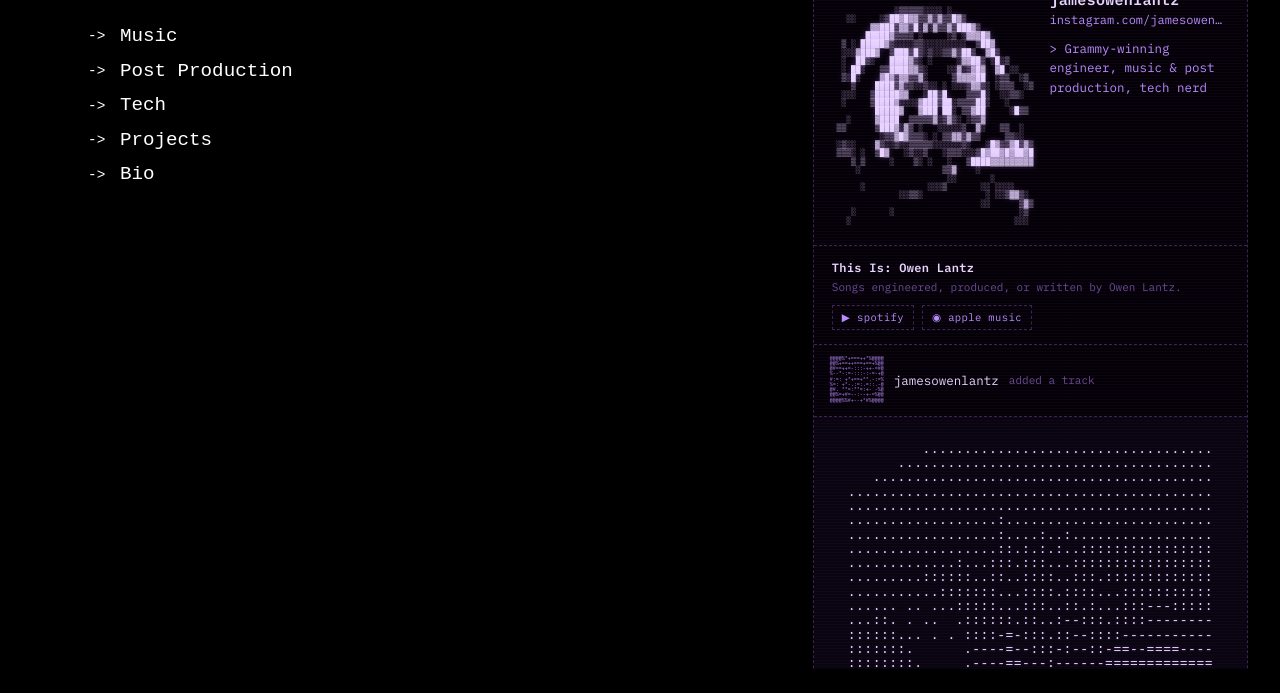
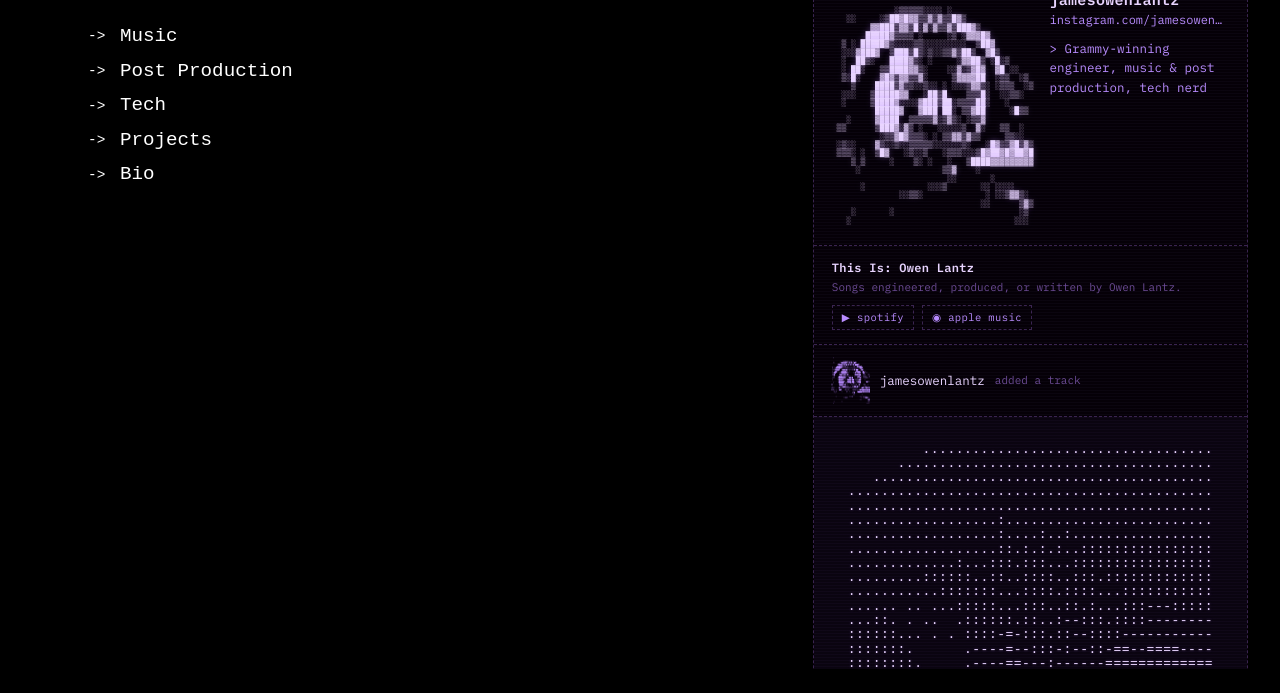
Before and after one commit to itsoweezy/oweezy, a website: page index.html in a window 1280 px wide. Both pictures are taken after a click on the element "oweezy". Shown: the part 107-800 px from the top of the page. Drawn offline with Linux system fonts and the light colour scheme.

Commit message:
Add files via upload

```diff
--- a/index.html
+++ b/index.html
@@ -610,11 +610,25 @@
     gap: 10px;
     padding: 12px 16px;
   }
-  .apf-post-head pre {
+  .apf-post-head .apf-post-mark {
+    width: 40px;
+    height: 47px;
+    overflow: hidden;
+    flex-shrink: 0;
+    position: relative;
+  }
+  .apf-post-head .apf-post-mark pre {
+    position: absolute;
+    top: 0;
+    left: 0;
     margin: 0;
-    font-size: 5px;
+    font-size: 8px;
     line-height: 1.05;
+    letter-spacing: 0;
     color: var(--apf-purple);
+    text-shadow: 0 0 4px var(--apf-glow);
+    transform: scale(0.2);
+    transform-origin: top left;
   }
   .apf-post-user { font-size: 12.5px; color: var(--apf-purple-bright); }
   .apf-post-action { font-size: 11px; color: var(--apf-purple-dim); }
@@ -1056,7 +1070,7 @@
   // page, e.g. '/playlist.json' or 'https://yoursite.com/playlist.json'.
   var FEED_URL = 'playlist.json';
 
-  var MINI_AVATAR = "@@@@%*+===++*%@@@@\n@@%+==++===+==+%@@\n@#==++=-:::-++-=#@\n%--*-:=-:::-:-=-+@\n#:=: +*+==+**.-:=%\n%=: +*-.:=:.=::.-@\n@#. **=:**=:+- -%@\n@@%=+#=--:--+-=%@@\n@@@@%%#+--+*#%@@@@";
+  var MINI_AVATAR = "   ░                                      \n                                          \n             ░▒▒▒▒▒░░░░ ░                 \n   ░░     ░▒██▓█▓▓▒▒▓▒▓▒▒█▓▒              \n        ▓▓███▒▓▓▒█░▓░▓▒▒▓▒███▓▒           \n       █████▓▒▒▒▒ ░     ░▒ ░▓▓▓█▓         \n  ▒ ░ █████▓▒░░░░▒▒░░░░░░░░░  ▒██▓        \n  ░░░▓███▓  ▒███▒█▒░▒░░▒▒▓▒██▒  ▓█▒       \n  ░  ██▒░   ████▓▒░ ░     ░▓▓██▒ ░█░▒     \n  ░ ██░   ▒▒████▓▓▒░    ░░▓░▒▓█▓  ▓█ ░░   \n  ▒░█░    ▓█▓▒▓▓▒▒▓░     ▒▓▓▓▓██  ░▒▒  ░▒ \n    ▒    ████▒▓▒▒░░▒░░ ░ ░░░▒▓▓▒░ ░▒▒▒  ░▒\n  ░░░   ▒█████▓▓   ░██▒█    ▒▒▒█░  ░░▒▒░  \n  ░     ▒████▓░░░░▓███▒██░▒▒▒▒██░   ░     \n         █████▓   ▓███ ██░ ▒▒▓██     ░█▒▒ \n   ░     ▓████  ▒▒▒▒▒▓░▒▓▒░ ░▒▒▓          \n ▒▒      ▒███▓░▓▒ ░   ░░░░░▒  ▓░   ▒▒  ░  \n          ░▒▒▓█▓▒▒▒░ ░ ▒▒▓▓▒▓▒▒     ▒▒░░  \n ░▒░░    ▓▒░░▒░░▒▒▒▒▒░░░░░░▒░   ░█▓▒▒▓█▒▓▒\n ▒▒▒░ ░  ▒█▓   ░▒░░▒   ░▒▒▒░░░▒█▓██▓█▓██▓█\n    ▒ ▒     ░    ▒░ ░   ░   ▒████▓▓▓▓▓▓▓▓▓\n     ░                 ▒▒▓    ░           \n                        ░░       ░        \n      ░             ░░░▒       ░░ ░░░░    \n              ░░▒▒░             ░ ░░▒▓▓▒░ \n                               ░░      ▒▓▒\n    ░       ░                          ░▒ \n   ░                                  ░░░ ";
   var TINTS = ['#e9d5ff', '#c9a6ff', '#9c7ad1', '#b98cff'];
 
   var root = document.getElementById('apf-widget');
@@ -1088,10 +1102,12 @@
     article.style.setProperty('--tint-color', TINTS[index % TINTS.length]);
 
     var head = el('div', 'apf-post-head');
+    var avatarWrap = el('div', 'apf-post-mark');
+    avatarWrap.setAttribute('aria-hidden', 'true');
     var avatar = document.createElement('pre');
-    avatar.setAttribute('aria-hidden', 'true');
     avatar.textContent = MINI_AVATAR;
-    head.appendChild(avatar);
+    avatarWrap.appendChild(avatar);
+    head.appendChild(avatarWrap);
     head.appendChild(el('span', 'apf-post-user', username()));
     head.appendChild(el('span', 'apf-post-action', 'added a track'));
     head.appendChild(el('span', 'apf-post-time', track.timeAgo || ''));
```
